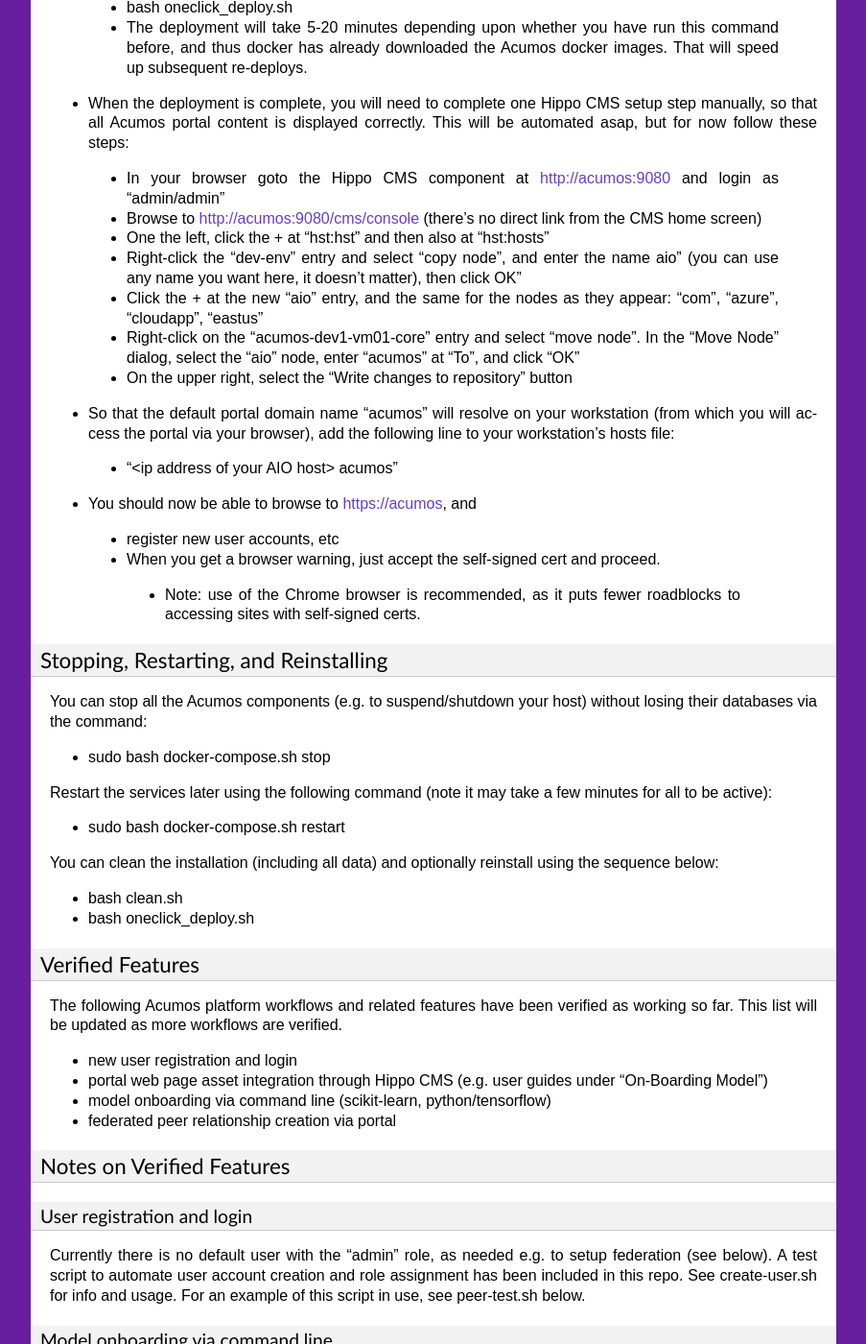
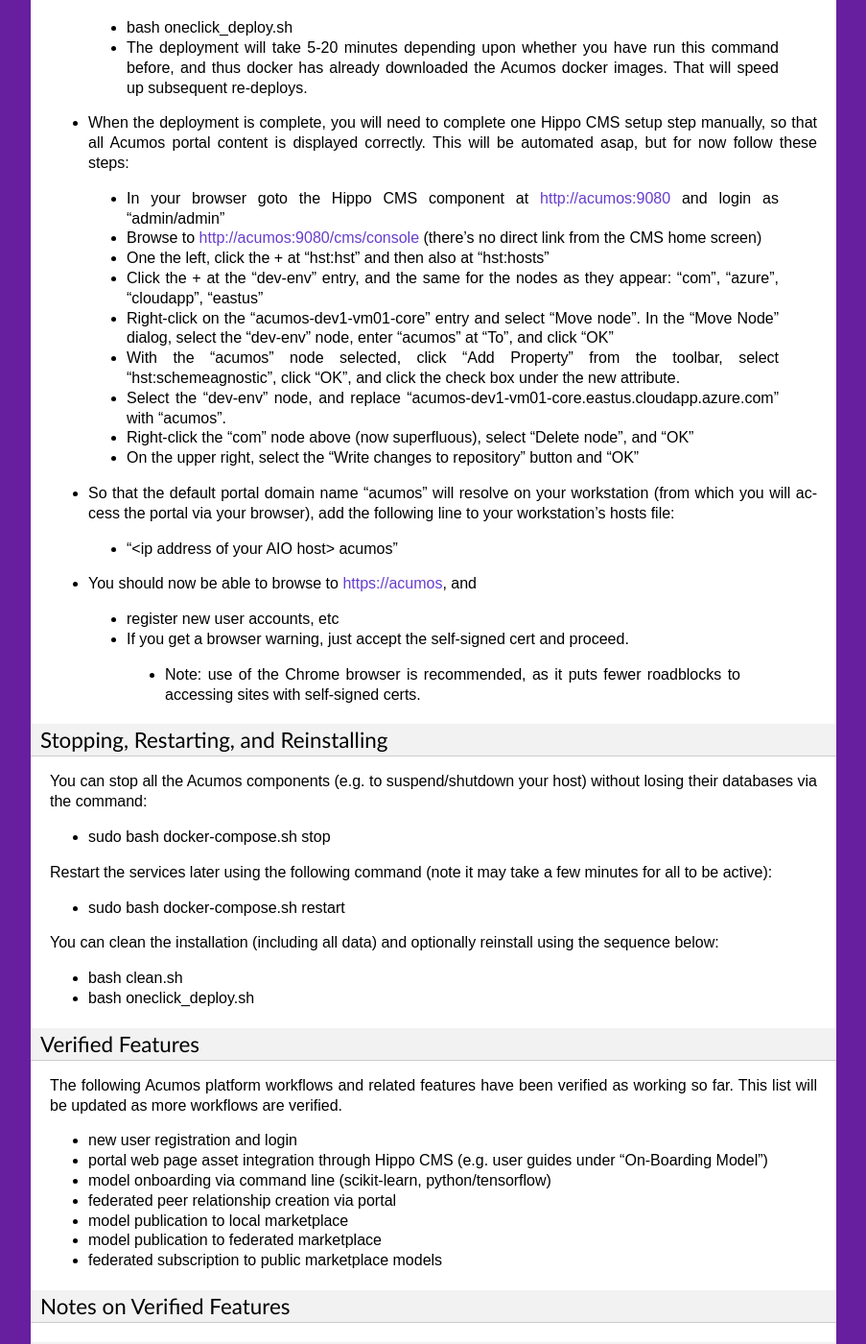
Before and after one commit to acumos/documentation, a Sphinx documentation site: the page built from docs/AcumosUser/oneclick-deploy/user-guide.rst, in a window 1280 px wide and 1400 px high, scrolled down 1473 px. Shown: the whole window at 96% size, without its empty margins (198-1101 px from the left). Built offline with Sphinx 7.4.7, drawn with Linux system fonts in a browser that asks for light colours; pages that are not in the unit, such as notebooks, are missing from menus; some of the changed text lies outside the part shown.

Commit message:
Updates for changes since ONS
Issue-ID: ACUMOS-409

Change-Id: Ibfd4d3bc6a0a410767a7d6bd1da792bd4a7ad545
Signed-off-by: Bryan Sullivan <bryan.sullivan@att.com>

```diff
--- a/docs/AcumosUser/oneclick-deploy/user-guide.rst
+++ b/docs/AcumosUser/oneclick-deploy/user-guide.rst
@@ -64,6 +64,8 @@
 * create-user.sh: Automated user provisioning and role assignment. Used by
   peer-test.sh to create users for model onboarding, and portal admins for
   testing federation actions on the Acumos platform.
+* bootstrap-models.sh: Model package onboarding via curl. Optionally called by
+  peer-test.sh.
 
 Step-by-Step Guide
 ==================
@@ -113,15 +115,19 @@
  * Browse to http://acumos:9080/cms/console (there's no direct link from the
    CMS home screen)
  * One the left, click the + at "hst:hst" and then also at "hst:hosts"
- * Right-click the "dev-env" entry and select "copy node", and enter the name
-   aio" (you can use any name you want here, it doesn't matter), then click
-   OK"
- * Click the + at the new "aio" entry, and the same for the nodes as they
+ * Click the + at the "dev-env" entry, and the same for the nodes as they
    appear: "com", "azure", "cloudapp", "eastus"
- * Right-click on the "acumos-dev1-vm01-core" entry and select "move node".
-   In the "Move Node" dialog, select the "aio" node, enter "acumos" at "To",
+ * Right-click on the "acumos-dev1-vm01-core" entry and select "Move node".
+   In the "Move Node" dialog, select the "dev-env" node, enter "acumos" at "To",
    and click "OK"
- * On the upper right, select the "Write changes to repository" button
+ * With the "acumos" node selected, click "Add Property" from the toolbar,
+   select "hst:schemeagnostic", click "OK", and click the check box under the
+   new attribute.
+ * Select the "dev-env" node, and replace
+   "acumos-dev1-vm01-core.eastus.cloudapp.azure.com" with "acumos".
+ * Right-click the "com" node above (now superfluous), select "Delete node", and
+   "OK"
+ * On the upper right, select the "Write changes to repository" button and "OK"
 
 * So that the default portal domain name "acumos" will resolve on your
   workstation (from which you will access the portal via your browser), add the
@@ -130,7 +136,7 @@
 
 * You should now be able to browse to https://acumos, and
  * register new user accounts, etc
- * When you get a browser warning, just accept the self-signed cert and proceed.
+ * If you get a browser warning, just accept the self-signed cert and proceed.
   * Note: use of the Chrome browser is recommended, as it puts fewer
     roadblocks to accessing sites with self-signed certs.
 
@@ -164,6 +170,9 @@
   "On-Boarding Model")
 * model onboarding via command line (scikit-learn, python/tensorflow)
 * federated peer relationship creation via portal
+* model publication to local marketplace
+* model publication to federated marketplace
+* federated subscription to public marketplace models
 
 Notes on Verified Features
 --------------------------
@@ -192,12 +201,8 @@
 If you want to deploy two Acumos AIO instances to test federation, see these
 scripts for info and usage:
 
-* peer-test.sh: installs and peers two Acumos AIO instances, on two hosts
- * NOTE: this script currently leverages a model uploading script
-   "bootstrap.sh" and sample model set that is not yet included in this repo.
-   You can comment out the related section of the script, or send a note to
-   the system-integration repo contributors/committers via email to
-   community@lists.acumos.org.
+* peer-test.sh: installs and peers two Acumos AIO instances, on two hosts, and
+  optionally uploads model packages via curl.
 
 * create-peer.sh: used by peer-test.sh. You can call this script directly to
   add a peer to an existing Acumos platform.
```
Also changed, not shown: other parts of docs/AcumosUser/oneclick-deploy/user-guide.rst (+1 -4 lines).
